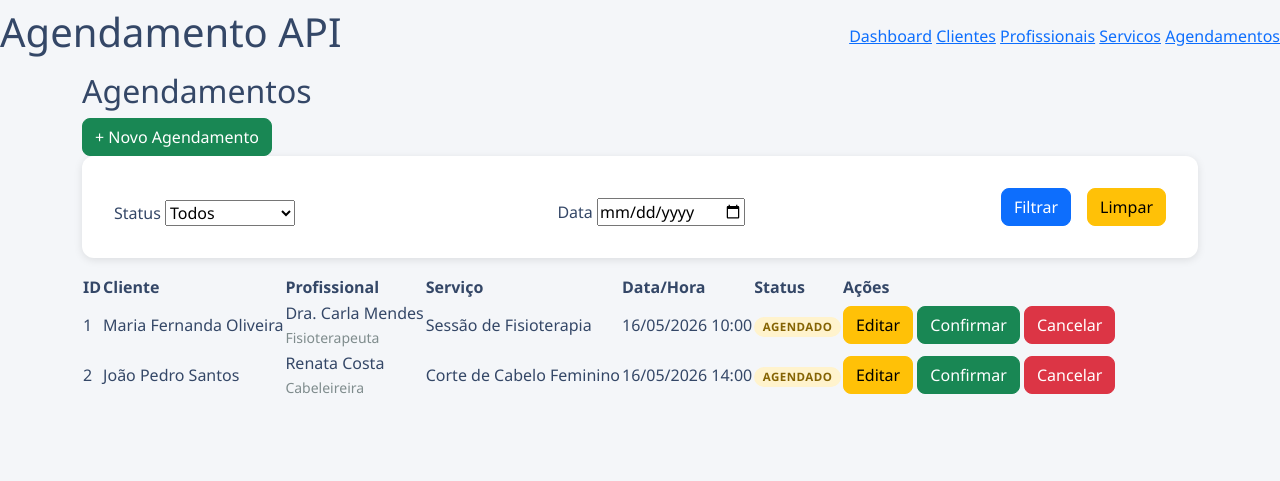
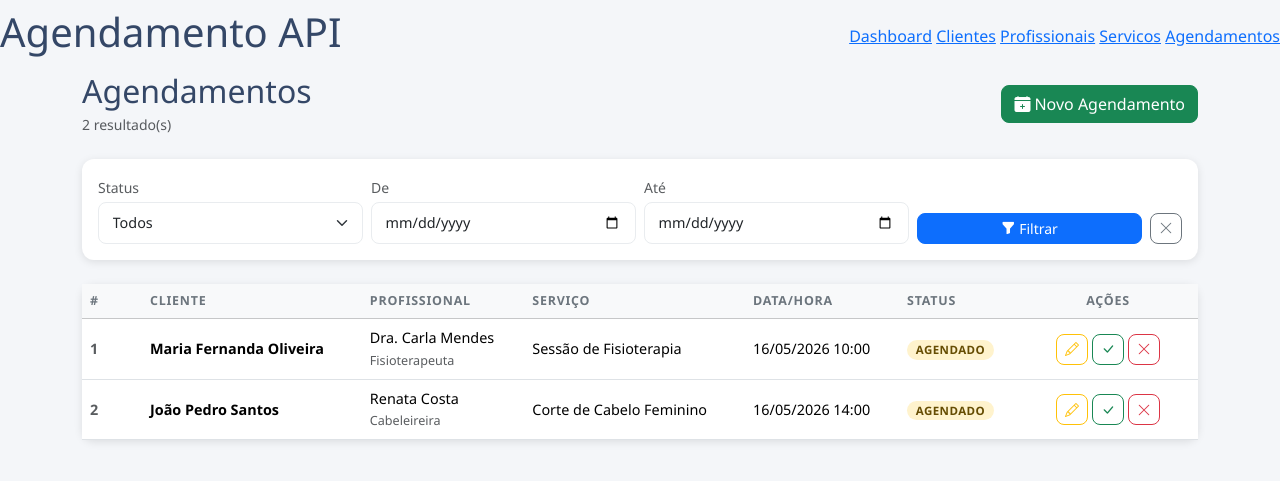
Before and after one commit to engguilhermebraga/agendamento-api, a Spring Boot app: page /web/agendamentos/listar in a window 1280 px wide. Shown: the top 481 px of the page. Run offline with Spring Boot 4, Linux system fonts and the light colour scheme; data comes from the database, SQL or seed files in the repository; some of the project's set-up classes (security, data sources, template engines, error pages and the like) are left out, and stand-ins take their place.

Commit message:
feat: reescreve templates de agendamentos com filtros, form e editar
- listar.html: tabela Bootstrap com colunas ID/Cliente/Profissional/Serviço/
  Data/Status/Ações; filtros de status + intervalo de datas (de/até);
  botões de ação inline (Editar, Confirmar, Concluir, Cancelar) com
  visibilidade condicional por status; empty-state com CTA

- formulario.html (criar): dropdowns para Cliente, Profissional e Serviço
  pré-carregados via Thymeleaf; campo datetime-local; info dinâmica do
  serviço selecionado (preço + duração) via JS; link para cadastrar cliente

- editar.html (editar): mesmo layout do formulário com preenchimento dos
  campos existentes; alerta de bloqueio + campos desabilitados quando status
  é CONCLUIDO ou CANCELADO; campos hidden para preservar valores no POST
  quando bloqueado; select de status com fluxo documentado

- AgendamentoWebController: filtro de data refatorado para dataInicio/dataFim
  (range); formularioEditar retorna agendamentos/editar; salvar/atualizar
  retornam ao formulário com mensagemErro no model em vez de redirect (exibe
  conflito de horário inline); método popularSelects() extraído para DRY

- style.css: cores dos badges ajustadas — amarelo=AGENDADO, verde=CONFIRMADO,
  cinza=CONCLUIDO, vermelho=CANCELADO

https://claude.ai/code/session_018j1fgKRPLstMmv1Rt53WHr

```diff
--- a/agendamento-api/src/main/java/com/guilhermebraga/agendamento_api/controller/web/controller/AgendamentoWebController.java
+++ b/agendamento-api/src/main/java/com/guilhermebraga/agendamento_api/controller/web/controller/AgendamentoWebController.java
@@ -3,6 +3,7 @@ package com.guilhermebraga.agendamento_api.controller.web.controller;
 import com.guilhermebraga.agendamento_api.dto.request.AgendamentoRequest;
 import com.guilhermebraga.agendamento_api.dto.response.AgendamentoResponse;
 import com.guilhermebraga.agendamento_api.entity.StatusAgendamento;
+import com.guilhermebraga.agendamento_api.exception.BusinessException;
 import com.guilhermebraga.agendamento_api.service.AgendamentoService;
 import com.guilhermebraga.agendamento_api.service.ClienteService;
 import com.guilhermebraga.agendamento_api.service.ProfissionalService;
@@ -30,7 +31,6 @@ public class AgendamentoWebController {
     private final ProfissionalService profissionalService;
     private final ServicoService servicoService;
 
-    // Redireciona /web/agendamentos → /web/agendamentos/listar
     @GetMapping
     public String raiz() {
         return "redirect:/web/agendamentos/listar";
@@ -39,10 +39,9 @@ public class AgendamentoWebController {
     @GetMapping("/listar")
     public String listar(
             @RequestParam(required = false) StatusAgendamento status,
-            @RequestParam(required = false) @DateTimeFormat(iso = DateTimeFormat.ISO.DATE) LocalDate data,
+            @RequestParam(required = false) @DateTimeFormat(iso = DateTimeFormat.ISO.DATE) LocalDate dataInicio,
+            @RequestParam(required = false) @DateTimeFormat(iso = DateTimeFormat.ISO.DATE) LocalDate dataFim,
             Model model) {
-
-        log.info("Listando agendamentos — filtro status={}, data={}", status, data);
 
         List<AgendamentoResponse> agendamentos = agendamentoService.listarTodos();
 
@@ -51,48 +50,68 @@ public class AgendamentoWebController {
                     .filter(a -> a.getStatus() == status)
                     .toList();
         }
-
-        if (data != null) {
-            LocalDateTime inicio = data.atStartOfDay();
-            LocalDateTime fim = inicio.plusDays(1);
+        if (dataInicio != null) {
+            LocalDateTime inicio = dataInicio.atStartOfDay();
             agendamentos = agendamentos.stream()
-                    .filter(a -> !a.getDataHora().isBefore(inicio) && a.getDataHora().isBefore(fim))
+                    .filter(a -> !a.getDataHora().isBefore(inicio))
+                    .toList();
+        }
+        if (dataFim != null) {
+            LocalDateTime fim = dataFim.atTime(23, 59, 59);
+            agendamentos = agendamentos.stream()
+                    .filter(a -> !a.getDataHora().isAfter(fim))
                     .toList();
         }
 
         model.addAttribute("titulo", "Agendamentos");
+        model.addAttribute("menuAtivo", "agendamentos");
         model.addAttribute("agendamentos", agendamentos);
         model.addAttribute("statusList", StatusAgendamento.values());
         model.addAttribute("statusSelecionado", status);
-        model.addAttribute("dataSelecionada", data);
+        model.addAttribute("dataInicio", dataInicio);
+        model.addAttribute("dataFim", dataFim);
         return "agendamentos/listar";
     }
 
     @GetMapping("/novo")
     public String formularioNovo(Model model) {
         model.addAttribute("titulo", "Novo Agendamento");
+        model.addAttribute("menuAtivo", "agendamentos");
         model.addAttribute("agendamento", new AgendamentoRequest());
-        model.addAttribute("clientes", clienteService.listarTodos());
-        model.addAttribute("profissionais", profissionalService.listarTodos());
-        model.addAttribute("servicos", servicoService.listarTodos());
+        popularSelects(model);
         return "agendamentos/formulario";
     }
 
     @PostMapping("/salvar")
-    public String salvar(@ModelAttribute AgendamentoRequest request, RedirectAttributes redirectAttributes) {
+    public String salvar(@ModelAttribute("agendamento") AgendamentoRequest request,
+                         Model model, RedirectAttributes redirectAttributes) {
         try {
             agendamentoService.criar(request);
             redirectAttributes.addFlashAttribute("mensagemSucesso", "Agendamento criado com sucesso!");
+            return "redirect:/web/agendamentos/listar";
+        } catch (BusinessException e) {
+            log.warn("Conflito ao criar agendamento: {}", e.getMessage());
+            model.addAttribute("mensagemErro", e.getMessage());
+            model.addAttribute("titulo", "Novo Agendamento");
+            model.addAttribute("menuAtivo", "agendamentos");
+            popularSelects(model);
+            return "agendamentos/formulario";
         } catch (Exception e) {
-            log.warn("Erro ao criar agendamento: {}", e.getMessage());
-            redirectAttributes.addFlashAttribute("mensagemErro", e.getMessage());
+            log.error("Erro inesperado ao criar agendamento", e);
+            redirectAttributes.addFlashAttribute("mensagemErro", "Erro inesperado. Tente novamente.");
+            return "redirect:/web/agendamentos/listar";
         }
-        return "redirect:/web/agendamentos/listar";
     }
 
     @GetMapping("/editar/{id}")
-    public String formularioEditar(@PathVariable Long id, Model model) {
+    public String formularioEditar(@PathVariable Long id, Model model,
+                                   RedirectAttributes redirectAttributes) {
+        try {
             AgendamentoResponse agendamento = agendamentoService.buscarPorId(id);
+            StatusAgendamento statusAtual = agendamento.getStatus();
+            boolean bloqueado = statusAtual == StatusAgendamento.CONCLUIDO
+                    || statusAtual == StatusAgendamento.CANCELADO;
+
             AgendamentoRequest request = AgendamentoRequest.builder()
                     .clienteId(agendamento.getClienteId())
                     .profissionalId(agendamento.getProfissionalId())
@@ -100,28 +119,46 @@ public class AgendamentoWebController {
                     .dataHora(agendamento.getDataHora())
                     .status(agendamento.getStatus())
                     .build();
+
             model.addAttribute("titulo", "Editar Agendamento");
+            model.addAttribute("menuAtivo", "agendamentos");
             model.addAttribute("agendamento", request);
             model.addAttribute("agendamentoId", id);
-        model.addAttribute("statusAtual", agendamento.getStatus());
-        model.addAttribute("clientes", clienteService.listarTodos());
-        model.addAttribute("profissionais", profissionalService.listarTodos());
-        model.addAttribute("servicos", servicoService.listarTodos());
+            model.addAttribute("statusAtual", statusAtual);
+            model.addAttribute("bloqueado", bloqueado);
             model.addAttribute("statusList", StatusAgendamento.values());
-        return "agendamentos/formulario";
+            popularSelects(model);
+            return "agendamentos/editar";
+        } catch (Exception e) {
+            redirectAttributes.addFlashAttribute("mensagemErro", "Agendamento não encontrado.");
+            return "redirect:/web/agendamentos/listar";
+        }
     }
 
     @PostMapping("/atualizar/{id}")
-    public String atualizar(@PathVariable Long id, @ModelAttribute AgendamentoRequest request,
-                            RedirectAttributes redirectAttributes) {
+    public String atualizar(@PathVariable Long id,
+                            @ModelAttribute("agendamento") AgendamentoRequest request,
+                            Model model, RedirectAttributes redirectAttributes) {
         try {
             agendamentoService.atualizar(id, request);
             redirectAttributes.addFlashAttribute("mensagemSucesso", "Agendamento atualizado com sucesso!");
+            return "redirect:/web/agendamentos/listar";
+        } catch (BusinessException e) {
+            log.warn("Conflito ao atualizar agendamento id={}: {}", id, e.getMessage());
+            model.addAttribute("mensagemErro", e.getMessage());
+            model.addAttribute("titulo", "Editar Agendamento");
+            model.addAttribute("menuAtivo", "agendamentos");
+            model.addAttribute("agendamentoId", id);
+            model.addAttribute("statusAtual", request.getStatus());
+            model.addAttribute("bloqueado", false);
+            model.addAttribute("statusList", StatusAgendamento.values());
+            popularSelects(model);
+            return "agendamentos/editar";
         } catch (Exception e) {
-            log.warn("Erro ao atualizar agendamento id={}: {}", id, e.getMessage());
-            redirectAttributes.addFlashAttribute("mensagemErro", e.getMessage());
+            log.error("Erro inesperado ao atualizar agendamento id={}", id, e);
+            redirectAttributes.addFlashAttribute("mensagemErro", "Erro inesperado. Tente novamente.");
+            return "redirect:/web/agendamentos/listar";
         }
-        return "redirect:/web/agendamentos/listar";
     }
 
     @PostMapping("/status/{id}")
@@ -132,7 +169,6 @@ public class AgendamentoWebController {
             agendamentoService.atualizarStatus(id, novoStatus);
             redirectAttributes.addFlashAttribute("mensagemSucesso", "Status alterado para " + novoStatus + " com sucesso!");
         } catch (Exception e) {
-            log.warn("Erro ao atualizar status do agendamento id={}: {}", id, e.getMessage());
             redirectAttributes.addFlashAttribute("mensagemErro", e.getMessage());
         }
         return "redirect:/web/agendamentos/listar";
@@ -144,9 +180,14 @@ public class AgendamentoWebController {
             agendamentoService.cancelar(id);
             redirectAttributes.addFlashAttribute("mensagemSucesso", "Agendamento cancelado com sucesso!");
         } catch (Exception e) {
-            log.warn("Erro ao cancelar agendamento id={}: {}", id, e.getMessage());
             redirectAttributes.addFlashAttribute("mensagemErro", e.getMessage());
         }
         return "redirect:/web/agendamentos/listar";
     }
+
+    private void popularSelects(Model model) {
+        model.addAttribute("clientes", clienteService.listarTodos());
+        model.addAttribute("profissionais", profissionalService.listarTodos());
+        model.addAttribute("servicos", servicoService.listarTodos());
     }
+}
--- a/agendamento-api/src/main/resources/static/css/style.css
+++ b/agendamento-api/src/main/resources/static/css/style.css
@@ -261,10 +261,10 @@ main { flex: 1; }
   font-weight: 600;
   letter-spacing: 0.04em;
 }
-.badge-agendado   { background-color: #fff3cd; color: #856404; }
-.badge-confirmado { background-color: #cfe2ff; color: #084298; }
-.badge-concluido  { background-color: #d1e7dd; color: #0a3622; }
-.badge-cancelado  { background-color: #f8d7da; color: #58151c; }
+.badge-agendado   { background-color: #fff3cd; color: #664d03; }  /* amarelo  */
+.badge-confirmado { background-color: #d1e7dd; color: #0a3622; }  /* verde    */
+.badge-concluido  { background-color: #e9ecef; color: #495057; }  /* cinza    */
+.badge-cancelado  { background-color: #f8d7da; color: #58151c; }  /* vermelho */
 
 
 /* ── 11. PAGE HEADER ─────────────────────────────────────────── */
--- a/agendamento-api/src/main/resources/templates/agendamentos/listar.html
+++ b/agendamento-api/src/main/resources/templates/agendamentos/listar.html
@@ -3,17 +3,27 @@
 <body>
 <div th:fragment="conteudo">
 
-    <div class="top-bar">
-        <h2>Agendamentos</h2>
-        <a th:href="@{/web/agendamentos/novo}" class="btn btn-success">+ Novo Agendamento</a>
+    <!-- Cabeçalho -->
+    <div class="d-flex justify-content-between align-items-center mb-4">
+        <div>
+            <h2 class="mb-1">Agendamentos</h2>
+            <p class="text-muted mb-0 small">
+                <span th:text="${#lists.size(agendamentos)}">0</span> resultado(s)
+            </p>
+        </div>
+        <a th:href="@{/web/agendamentos/novo}" class="btn btn-success">
+            <i class="bi bi-calendar-plus-fill me-1"></i>Novo Agendamento
+        </a>
     </div>
 
     <!-- Filtros -->
-    <div class="form-card" style="max-width:none; margin-bottom:1rem;">
-        <form method="get" th:action="@{/web/agendamentos/listar}" style="display:flex; gap:1rem; align-items:flex-end; flex-wrap:wrap;">
-            <div class="form-group" style="margin-bottom:0; flex:1; min-width:160px;">
-                <label for="status">Status</label>
-                <select id="status" name="status">
+    <div class="card mb-4 p-3">
+        <form method="get" th:action="@{/web/agendamentos/listar}"
+              class="row g-2 align-items-end">
+
+            <div class="col-sm-6 col-md-3">
+                <label for="status" class="form-label small text-muted mb-1">Status</label>
+                <select id="status" name="status" class="form-select form-select-sm">
                     <option value="">Todos</option>
                     <option th:each="s : ${statusList}"
                             th:value="${s}"
@@ -21,78 +31,134 @@
                             th:selected="${s == statusSelecionado}"></option>
                 </select>
             </div>
-            <div class="form-group" style="margin-bottom:0; flex:1; min-width:160px;">
-                <label for="data">Data</label>
-                <input type="date" id="data" name="data"
-                       th:value="${dataSelecionada}">
+
+            <div class="col-sm-6 col-md-3">
+                <label for="dataInicio" class="form-label small text-muted mb-1">De</label>
+                <input type="date" id="dataInicio" name="dataInicio"
+                       class="form-control form-control-sm"
+                       th:value="${dataInicio}">
             </div>
-            <button type="submit" class="btn btn-primary">Filtrar</button>
-            <a th:href="@{/web/agendamentos/listar}" class="btn btn-warning">Limpar</a>
+
+            <div class="col-sm-6 col-md-3">
+                <label for="dataFim" class="form-label small text-muted mb-1">Até</label>
+                <input type="date" id="dataFim" name="dataFim"
+                       class="form-control form-control-sm"
+                       th:value="${dataFim}">
+            </div>
+
+            <div class="col-sm-6 col-md-3 d-flex gap-2">
+                <button type="submit" class="btn btn-primary btn-sm flex-grow-1">
+                    <i class="bi bi-funnel-fill me-1"></i>Filtrar
+                </button>
+                <a th:href="@{/web/agendamentos/listar}" class="btn btn-outline-secondary btn-sm"
+                   title="Limpar filtros">
+                    <i class="bi bi-x-lg"></i>
+                </a>
+            </div>
+
         </form>
     </div>
 
-    <table>
-        <thead>
+    <!-- Tabela -->
+    <div class="card">
+        <div class="table-responsive">
+            <table class="table table-hover align-middle mb-0">
+                <thead class="table-light">
                 <tr>
-            <th>ID</th>
+                    <th style="width:60px;">#</th>
                     <th>Cliente</th>
                     <th>Profissional</th>
                     <th>Serviço</th>
-            <th>Data/Hora</th>
+                    <th class="text-nowrap">Data/Hora</th>
                     <th>Status</th>
-            <th>Ações</th>
+                    <th class="text-center" style="width:180px;">Ações</th>
                 </tr>
                 </thead>
                 <tbody>
                 <tr th:each="a : ${agendamentos}">
-            <td th:text="${a.id}"></td>
-            <td th:text="${a.clienteNome}"></td>
+                    <td class="text-muted small fw-semibold" th:text="${a.id}"></td>
+
                     <td>
-                <span th:text="${a.profissionalNome}"></span><br>
-                <small th:text="${a.profissionalEspecialidade}" style="color:#7f8c8d;"></small>
+                        <span class="fw-semibold d-block" th:text="${a.clienteNome}"></span>
                     </td>
-            <td th:text="${a.servicoNome}"></td>
-            <td th:text="${#temporals.format(a.dataHora, 'dd/MM/yyyy HH:mm')}"></td>
+
+                    <td>
+                        <span class="d-block" th:text="${a.profissionalNome}"></span>
+                        <small class="text-muted" th:text="${a.profissionalEspecialidade}"></small>
+                    </td>
+
+                    <td class="small" th:text="${a.servicoNome}"></td>
+
+                    <td class="small text-nowrap"
+                        th:text="${#temporals.format(a.dataHora, 'dd/MM/yyyy HH:mm')}"></td>
+
                     <td>
                         <span th:text="${a.status}"
                               th:class="${'badge badge-status badge-' + a.status.name().toLowerCase()}"></span>
                     </td>
-            <td class="actions">
+
+                    <td class="text-center">
+                        <div class="d-flex gap-1 justify-content-center flex-wrap">
+
                             <!-- Editar -->
                             <a th:if="${a.status.name() != 'CONCLUIDO' and a.status.name() != 'CANCELADO'}"
                                th:href="@{/web/agendamentos/editar/{id}(id=${a.id})}"
-                   class="btn btn-warning">Editar</a>
+                               class="btn btn-outline-warning btn-sm" title="Editar">
+                                <i class="bi bi-pencil"></i>
+                            </a>
 
-                <!-- Avançar status: AGENDADO → CONFIRMADO → CONCLUIDO -->
+                            <!-- Confirmar: AGENDADO → CONFIRMADO -->
                             <form th:if="${a.status.name() == 'AGENDADO'}"
                                   th:action="@{/web/agendamentos/status/{id}(id=${a.id})}"
-                      method="post" style="display:inline;">
+                                  method="post" class="d-inline">
                                 <input type="hidden" name="novoStatus" value="CONFIRMADO">
-                    <button type="submit" class="btn btn-success">Confirmar</button>
+                                <button type="submit" class="btn btn-outline-success btn-sm"
+                                        title="Confirmar agendamento">
+                                    <i class="bi bi-check-lg"></i>
+                                </button>
                             </form>
+
+                            <!-- Concluir: CONFIRMADO → CONCLUIDO -->
                             <form th:if="${a.status.name() == 'CONFIRMADO'}"
                                   th:action="@{/web/agendamentos/status/{id}(id=${a.id})}"
-                      method="post" style="display:inline;">
+                                  method="post" class="d-inline">
                                 <input type="hidden" name="novoStatus" value="CONCLUIDO">
-                    <button type="submit" class="btn btn-primary">Concluir</button>
+                                <button type="submit" class="btn btn-outline-secondary btn-sm"
+                                        title="Marcar como concluído">
+                                    <i class="bi bi-check2-all"></i>
+                                </button>
                             </form>
 
                             <!-- Cancelar -->
                             <form th:if="${a.status.name() != 'CONCLUIDO' and a.status.name() != 'CANCELADO'}"
                                   th:action="@{/web/agendamentos/cancelar/{id}(id=${a.id})}"
-                      method="post" style="display:inline;"
-                      onsubmit="return confirm('Deseja realmente cancelar este agendamento?')">
-                    <button type="submit" class="btn btn-danger">Cancelar</button>
+                                  method="post" class="d-inline">
+                                <button type="submit" class="btn btn-outline-danger btn-sm"
+                                        title="Cancelar agendamento"
+                                        onclick="return confirm('Cancelar este agendamento?')">
+                                    <i class="bi bi-x-lg"></i>
+                                </button>
                             </form>
+
+                        </div>
                     </td>
                 </tr>
+
                 <tr th:if="${#lists.isEmpty(agendamentos)}">
-            <td colspan="7" style="text-align:center; padding:2rem; color:#7f8c8d;">
+                    <td colspan="7" class="text-center py-5 text-muted">
+                        <i class="bi bi-calendar-x d-block mb-2" style="font-size:2rem;"></i>
                         Nenhum agendamento encontrado.
+                        <div class="mt-2">
+                            <a th:href="@{/web/agendamentos/novo}" class="btn btn-success btn-sm">
+                                <i class="bi bi-calendar-plus me-1"></i>Criar agendamento
+                            </a>
+                        </div>
                     </td>
                 </tr>
                 </tbody>
             </table>
+        </div>
+    </div>
 
 </div>
 </body>
```
Also changed, not shown: agendamento-api/src/main/resources/templates/agendamentos/editar.html (added, +166 -0 lines), agendamento-api/src/main/resources/templates/agendamentos/formulario.html (+83 -31 lines). Lines whose indentation alone changed are shown as unchanged.
